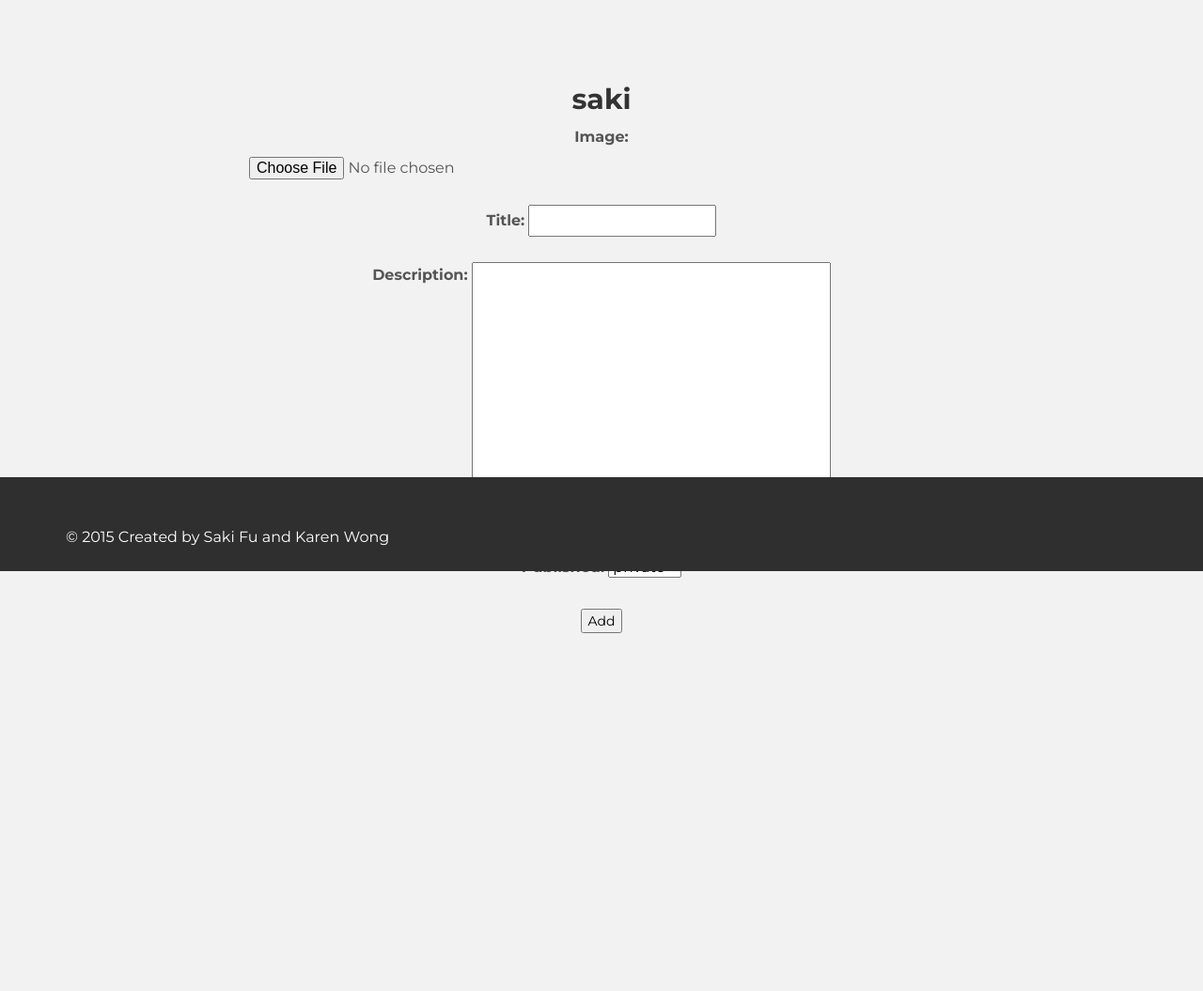
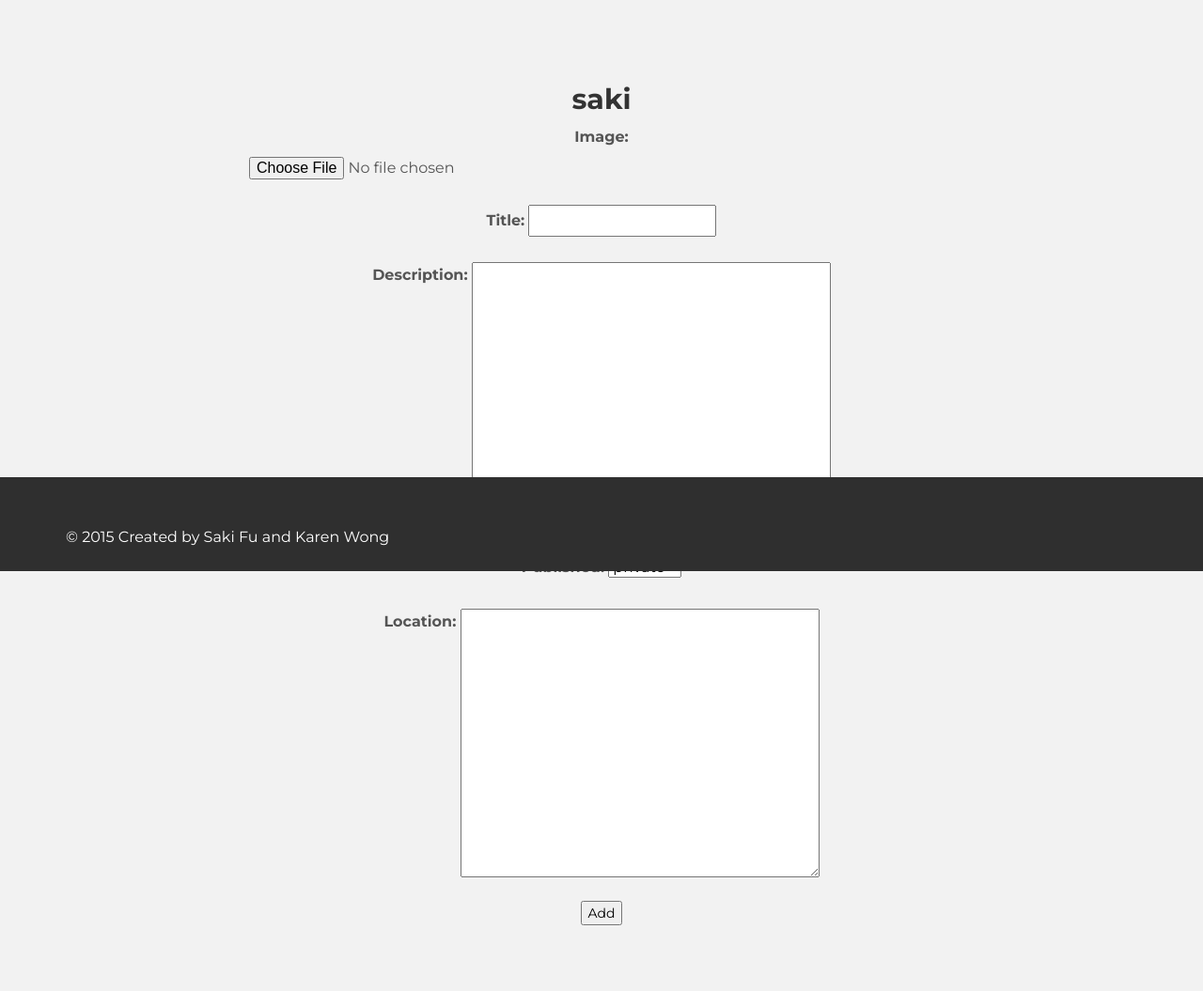
Before and after one commit to SakiFu/django-imager, a Django app: page /images/photos/add/ in a window 1280 px wide. Shown: the part 192-1247 px from the top of the page at 94% size. Before the commit the page ends 866 px from the top, so only its background shows below. Run offline with Django 3.2, Linux system fonts and the light colour scheme; a user stored in the database is signed in; parts of the project's set-up code (start-up, migrations or seed data) failed here and were passed over; some libraries are stand-ins or nearby versions.

Commit message:
added location

```diff
--- a/imagersite/imager_images/views.py
+++ b/imagersite/imager_images/views.py
@@ -42,7 +42,7 @@
 class PhotoAddView(CreateView):
     template_name = 'photo_add.html'
     model = Photo
-    fields = ['image', 'title', 'description', 'published']
+    fields = ['image', 'title', 'description', 'published', 'location']
     success_url = '/images/library/'
 
     def form_valid(self, form):
@@ -89,7 +89,7 @@
 class PhotoEditView(UpdateView):
     template_name = 'photo_edit.html'
     model = Photo
-    fields = ['image', 'title', 'description', 'published']
+    fields = ['image', 'title', 'description', 'published', 'location']
     success_url = '/images/library/'
 
     def get_object(self):
@@ -117,7 +117,7 @@
 class AlbumAddView(CreateView):
     template_name = 'album_add.html'
     model = Album
-    fields = ['title', 'description', 'published']
+    fields = ['title', 'description', 'published', 'location']
     success_url = '/images/library/'
 
     def get_form(self):
@@ -135,7 +135,7 @@
 class AlbumEditView(UpdateView):
     template_name = 'album_edit.html'
     model = Album
-    fields = ['title', 'description', 'published', 'photos', 'cover']
+    fields = ['title', 'description', 'published', 'photos', 'cover', 'location']
     success_url = '/images/library/'
 
     def get_object(self):
```
Also changed, not shown: imagersite/imager_profile/templates/library.html (+6 -10 lines).
